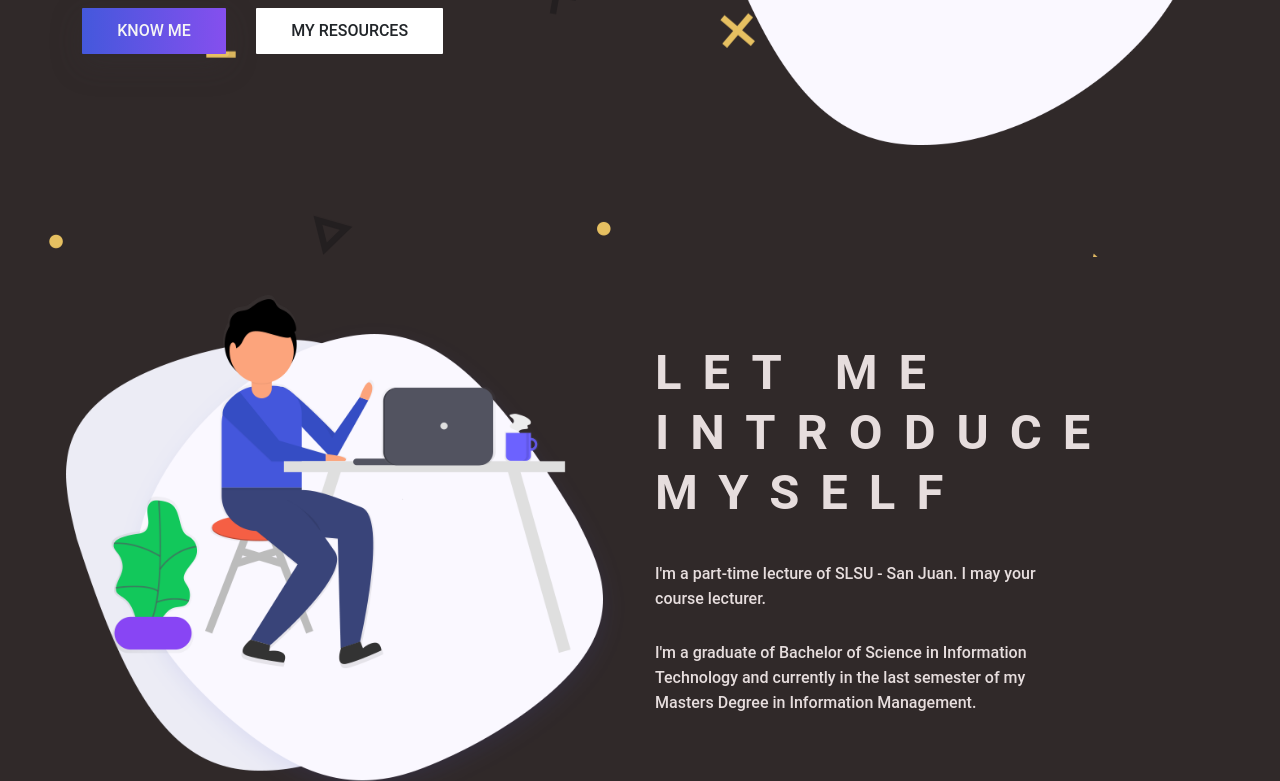
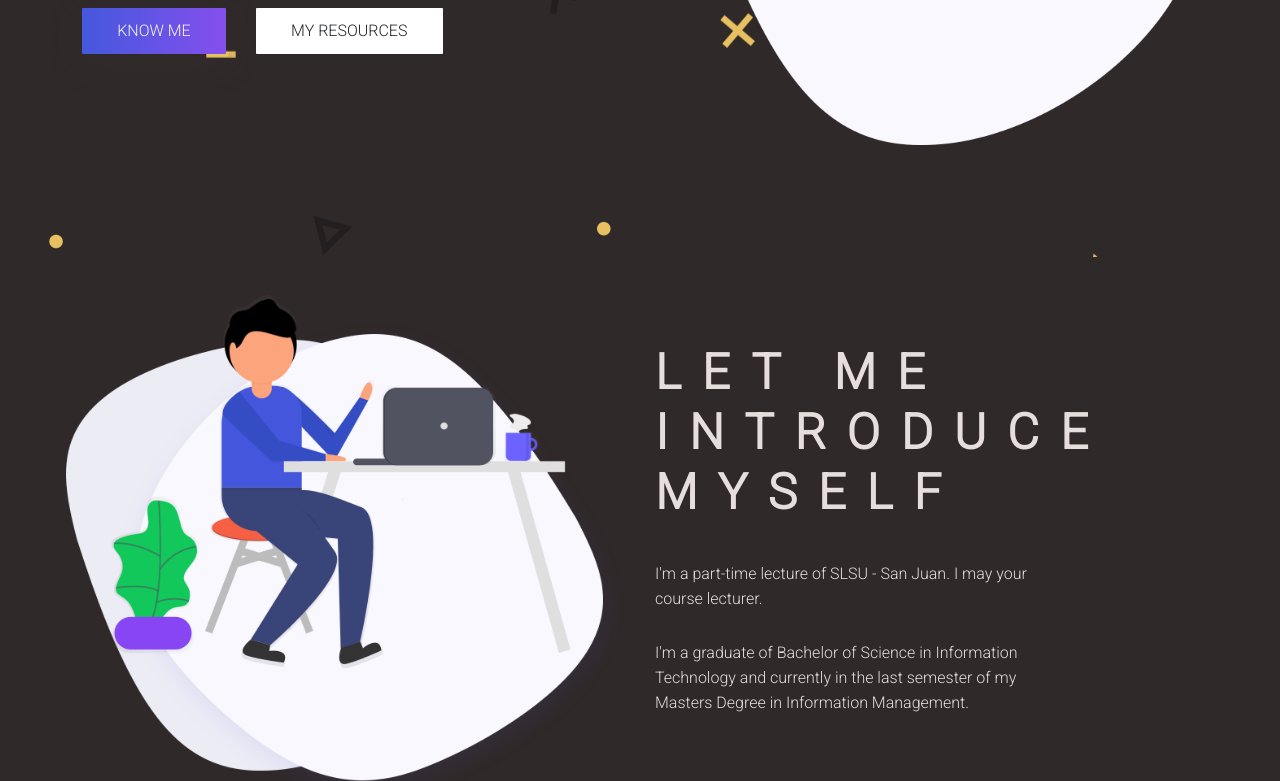
Before and after one commit to ken-frog/ken-frog, a plain HTML site: page index.html in a window 1280 px wide. Shown: the part 586-1367 px from the top of the page. Drawn offline with Linux system fonts and the light colour scheme.

Commit message:
Update style.css

```diff
--- a/css/style.css
+++ b/css/style.css
@@ -1,8 +1,8 @@
-
+@import url('https://fonts.googleapis.com/css2?family=Roboto:wght@300&display=swap');
 /* import fonts from fonts.css file */
 @import url(./fonts.css);
 *{
-    font-family: var(--roboto);
+    font-family: 'Roboto', sans-serif;
 }
 
 /* css variables */
```
